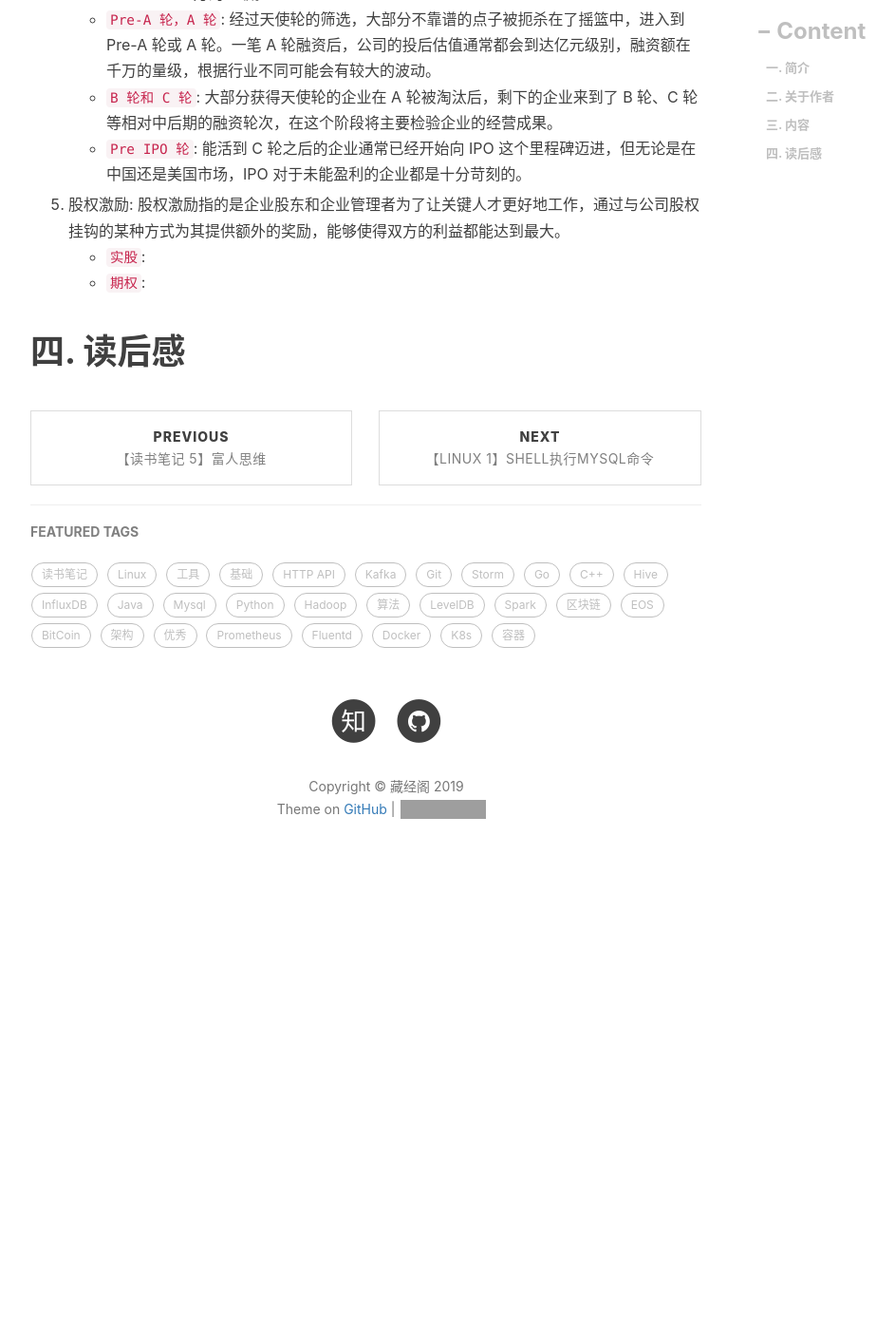
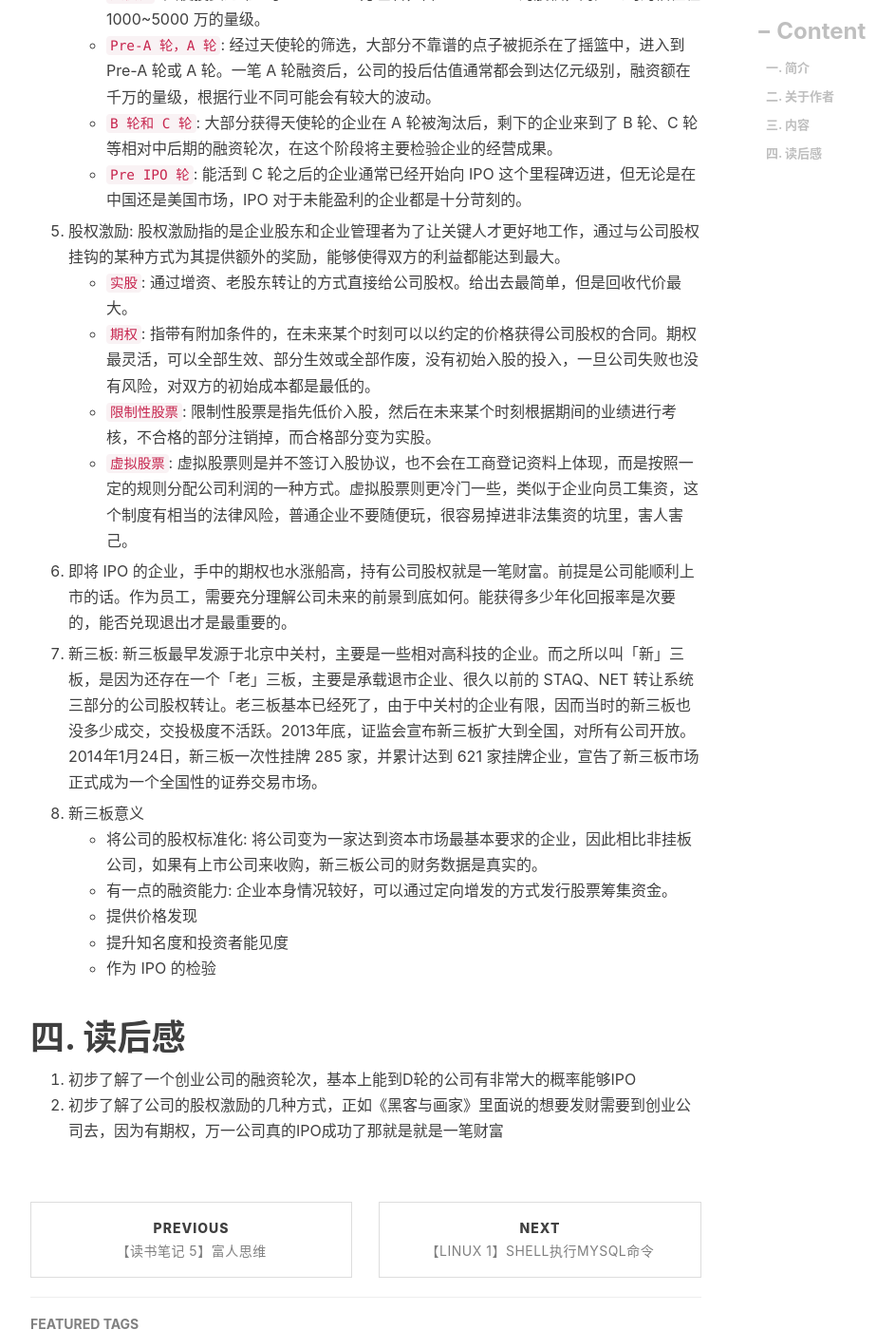
Before and after one commit to engru/chenguolin.github.io, a Jekyll site: the page built from _posts/2016-01-05-【读书笔记-6】股权是什么.md, in a window 1280 px wide and 1400 px high, scrolled down 1802 px. Shown: the whole window at 95% size, without its empty margins (233-1176 px from the left). Built offline with Jekyll 4.4.1, drawn with Linux system fonts in a browser that asks for light colours; nearby versions of some CDN libraries; comment, search, counter and statistics services are not loaded; before the commit the page ends 2758 px from its top, so only the background shows below that; some of the changed text lies outside the part shown; grey boxes are pictures that could not be loaded.

Commit message:
Update 2016-01-05-【读书笔记-6】股权是什么.md

```diff
--- a/_posts/2016-01-05-【读书笔记-6】股权是什么.md
+++ b/_posts/2016-01-05-【读书笔记-6】股权是什么.md
@@ -14,7 +14,7 @@ tags:          #标签
 《股权是什么》 这本书出版于`2016`年，由`沈一冰`撰写。[知乎一小时序列](https://github.com/chenguolin/chenguolin.github.io/tree/master/data/pdf/%E7%9F%A5%E4%B9%8E%E4%B8%80%E5%B0%8F%E6%97%B6%E5%BA%8F%E5%88%97%E4%B9%A6%E7%B1%8D)
 
 # 二. 关于作者
-`沈一冰` 曾就职于中投证券、东方花旗证券的投资银行部门，现就职于汇付天下旗下的创投基金，从事金融科技和信息服务方面的投资。知乎金融领域优秀回答者，「首次公开募股（IPO）」话题下的最佳回答者。
+`沈一冰` 于南开大学获得应用物理学士学位，在法国的鲁昂高等商学院（现名 NEOMA ）获得金融学硕士学位。曾就职于中投证券、东方花旗证券的投资银行部门，现就职于汇付天下旗下的创投基金，从事金融科技和信息服务方面的投资。知乎金融领域优秀回答者，「首次公开募股（IPO）」话题下的最佳回答者。
 
 # 三. 内容
 1. 什么是公司
@@ -41,7 +41,22 @@ tags:          #标签
    + `Pre IPO 轮`: 能活到 C 轮之后的企业通常已经开始向 IPO 这个里程碑迈进，但无论是在中国还是美国市场，IPO 对于未能盈利的企业都是十分苛刻的。
 
 5. 股权激励: 股权激励指的是企业股东和企业管理者为了让关键人才更好地工作，通过与公司股权挂钩的某种方式为其提供额外的奖励，能够使得双方的利益都能达到最大。
-   + `实股`:
-   + `期权`:
+   + `实股`: 通过增资、老股东转让的方式直接给公司股权。给出去最简单，但是回收代价最大。
+   + `期权`: 指带有附加条件的，在未来某个时刻可以以约定的价格获得公司股权的合同。期权最灵活，可以全部生效、部分生效或全部作废，没有初始入股的投入，一旦公司失败也没有风险，对双方的初始成本都是最低的。
+   + `限制性股票`: 限制性股票是指先低价入股，然后在未来某个时刻根据期间的业绩进行考核，不合格的部分注销掉，而合格部分变为实股。
+   + `虚拟股票`: 虚拟股票则是并不签订入股协议，也不会在工商登记资料上体现，而是按照一定的规则分配公司利润的一种方式。虚拟股票则更冷门一些，类似于企业向员工集资，这个制度有相当的法律风险，普通企业不要随便玩，很容易掉进非法集资的坑里，害人害己。
+
+6. 即将 IPO 的企业，手中的期权也水涨船高，持有公司股权就是一笔财富。前提是公司能顺利上市的话。作为员工，需要充分理解公司未来的前景到底如何。能获得多少年化回报率是次要的，能否兑现退出才是最重要的。
+
+7. 新三板: 新三板最早发源于北京中关村，主要是一些相对高科技的企业。而之所以叫「新」三板，是因为还存在一个「老」三板，主要是承载退市企业、很久以前的 STAQ、NET 转让系统三部分的公司股权转让。老三板基本已经死了，由于中关村的企业有限，因而当时的新三板也没多少成交，交投极度不活跃。2013年底，证监会宣布新三板扩大到全国，对所有公司开放。2014年1月24日，新三板一次性挂牌 285 家，并累计达到 621 家挂牌企业，宣告了新三板市场正式成为一个全国性的证券交易市场。
+
+8. 新三板意义
+   + 将公司的股权标准化: 将公司变为一家达到资本市场最基本要求的企业，因此相比非挂板公司，如果有上市公司来收购，新三板公司的财务数据是真实的。
+   + 有一点的融资能力: 企业本身情况较好，可以通过定向增发的方式发行股票筹集资金。
+   + 提供价格发现
+   + 提升知名度和投资者能见度
+   + 作为 IPO 的检验
 
 # 四. 读后感
+1. 初步了解了一个创业公司的融资轮次，基本上能到D轮的公司有非常大的概率能够IPO
+2. 初步了解了公司的股权激励的几种方式，正如《黑客与画家》里面说的想要发财需要到创业公司去，因为有期权，万一公司真的IPO成功了那就是就是一笔财富
```
